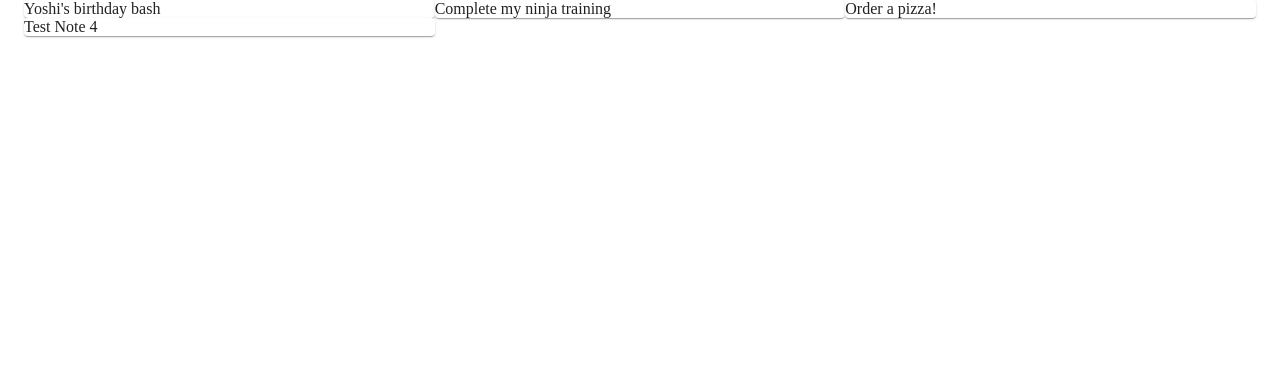
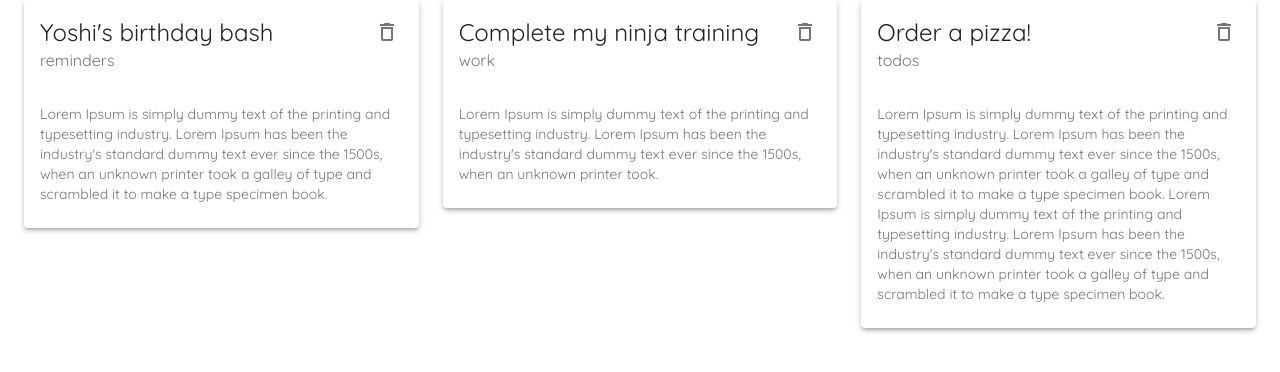
Before and after one commit to kelvin9314/material-ui-practice, a React (Create React App) app: page / in a window 1280 px wide. Shown: the top 372 px of the page. Built offline with nearby package versions, Linux system fonts and the light colour scheme; data requests are answered from the project's data file.

Commit message:
Card Components

```diff
--- a/data/db.json
+++ b/data/db.json
@@ -17,12 +17,6 @@
       "details": "Lorem Ipsum is simply dummy text of the printing and typesetting industry. Lorem Ipsum has been the industry's standard dummy text ever since the 1500s, when an unknown printer took a galley of type and scrambled it to make a type specimen book.\nLorem Ipsum is simply dummy text of the printing and typesetting industry. Lorem Ipsum has been the industry's standard dummy text ever since the 1500s, when an unknown printer took a galley of type and scrambled it to make a type specimen book.",
       "category": "todos",
       "id": 3
-    },
-    {
-      "title": "Test Note 4",
-      "details": "Test Note 4",
-      "category": "reminders",
-      "id": 4
     }
   ]
 }
--- /dev/null
+++ b/src/components/NoteCard.js
@@ -0,0 +1,30 @@
+import Card from '@material-ui/core/Card';
+import CardHeader from '@material-ui/core/CardHeader';
+import CardContent from '@material-ui/core/CardContent';
+import { IconButton, Typography } from '@material-ui/core';
+import { DeleteOutlined } from '@material-ui/icons';
+
+export default function NoteCard ({note, handleDelete}) {
+
+
+  return (
+    <div>
+      <Card elevation={3}>
+        <CardHeader
+          action={
+            <IconButton onClick={() => handleDelete(note.id)}>
+              <DeleteOutlined />
+            </IconButton>
+          }
+          title={note.title}
+          subheader={note.category}
+        />
+        <CardContent >
+          <Typography variant="body2" color="textSecondary">
+            {note.details}
+          </Typography>
+        </CardContent>
+      </Card>
+    </div>
+  )
+}
--- a/src/pages/Notes.js
+++ b/src/pages/Notes.js
@@ -3,7 +3,7 @@
 import Grid from '@material-ui/core/Grid';
 import Paper from '@material-ui/core/Paper';
 import { Container } from '@material-ui/core';
-
+import NoteCard from '../components/NoteCard'
 
 export default function Notes() {
   const [notes, setNotes] = useState([])
@@ -13,6 +13,15 @@
       .then(res => res.json())
       .then(data => setNotes(data))
   }, [])
+
+  const handleDelete = async(id) => {
+    await fetch('http://localhost:3004/notes/' + id, {
+      method: "DELETE"
+    })
+
+    const newNotes = notes.filter(note => note.id !== id)
+    setNotes(newNotes)
+  }
 
   return (
     <Container>
@@ -31,10 +40,10 @@
         </Grid>
       </Grid> */}
 
-      <Grid container >
+      <Grid container spacing={3}>
         {notes.map( note => (
           <Grid item key={note.id} xs={12} md={6} lg={4}>
-            <Paper>{ note.title }</Paper>
+            <NoteCard note={note} handleDelete={handleDelete} />
           </Grid>
         ))}
       </Grid>
```
